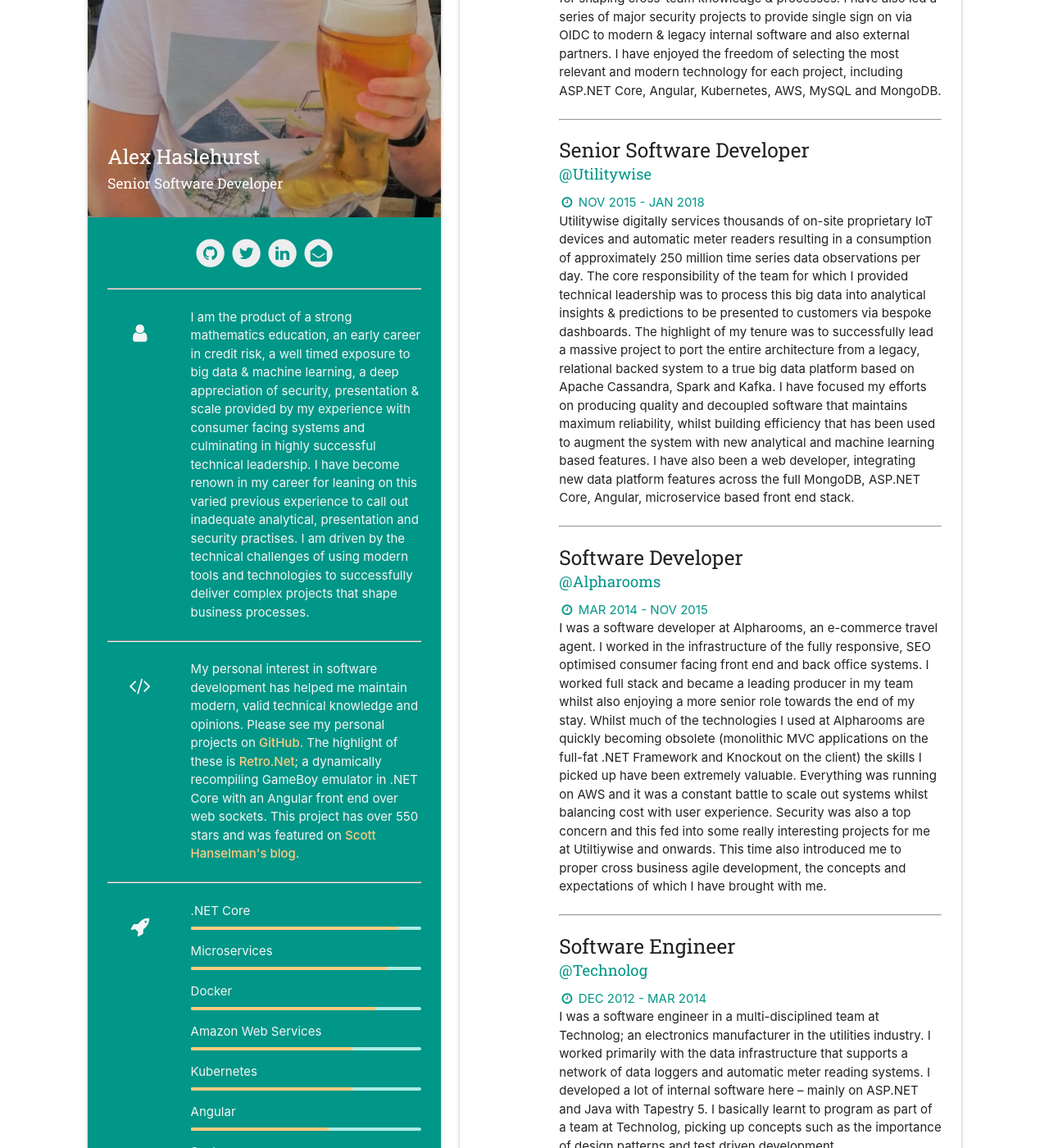
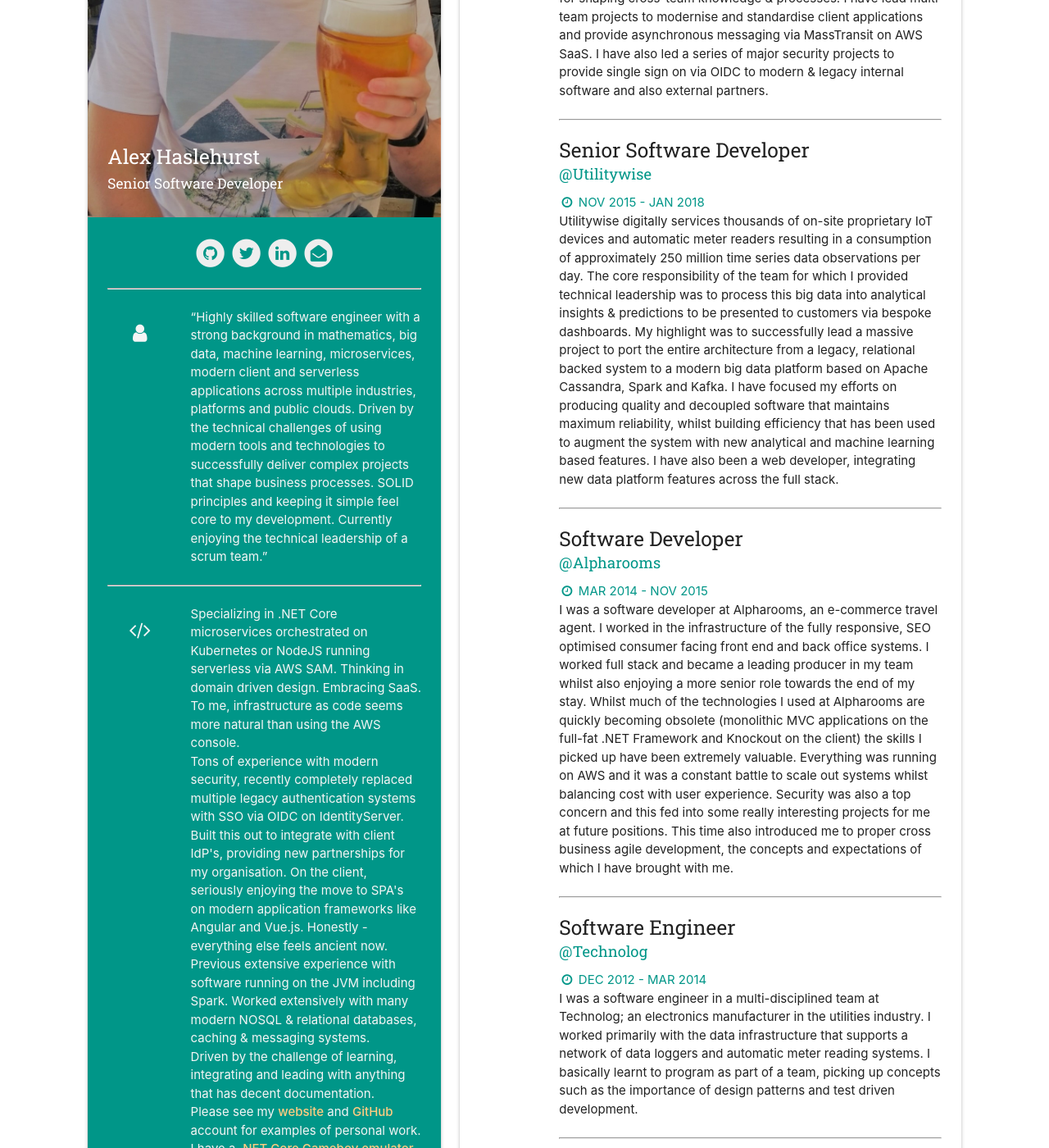
Before and after one commit to axle-h/axle-h.github.io, a Jekyll site: the page built from about.md, in a window 1280 px wide and 1400 px high, scrolled down 432 px. Shown: the whole window at 82% size. Built offline with Jekyll 4.4.1, drawn with Linux system fonts in a browser that asks for light colours; some of the changed text lies outside the part shown.

Commit message:
Updated profile

```diff
--- a/_layouts/about.html
+++ b/_layouts/about.html
@@ -29,12 +29,12 @@
                         </div>
                         <div class="col m12 s12 l9">
                             <p>
-                                I am the product of a strong mathematics education, an early career in credit risk, a well timed exposure to
-                                big data &amp; machine learning, a deep appreciation of security, presentation &amp; scale provided
-                                by my experience with consumer facing systems and culminating in highly successful technical leadership.
-                                I have become renown in my career for leaning on this varied previous experience to call out inadequate analytical,
-                                presentation and security practises.
-                                I am driven by the technical challenges of using modern tools and technologies to successfully deliver complex projects that shape business processes.
+                                “Highly skilled software engineer with a strong background in mathematics, big data, machine learning,
+                                microservices, modern client and serverless applications across multiple industries, platforms and
+                                public clouds. Driven by the technical challenges of using modern tools and technologies to successfully
+                                deliver complex projects that shape business processes.
+                                SOLID principles and keeping it simple feel core to my development.
+                                Currently enjoying the technical leadership of a scrum team.”
                             </p>
                         </div>
                     </div>
@@ -47,11 +47,26 @@
                         </div>
                         <div class="col m12 s12 l9">
                             <p>
-                                My personal interest in software development has helped me maintain modern, valid technical knowledge and opinions.
-                                Please see my personal projects on <a href="https://github.com/axle-h">GitHub</a>.
-                                The highlight of these is <a href="https://github.com/axle-h/Retro.Net">Retro.Net</a>;
-                                a dynamically recompiling GameBoy emulator in .NET Core with an Angular front end over web sockets.
-                                This project has over 550 stars and was featured on
+                                Specializing in .NET Core microservices orchestrated on Kubernetes or NodeJS running serverless via AWS SAM.
+                                Thinking in domain driven design.
+                                Embracing SaaS.
+                                To me, infrastructure as code seems more natural than using the AWS console.
+                            </p>
+                            <p>
+                                Tons of experience with modern security, recently completely replaced multiple legacy authentication
+                                systems with SSO via OIDC on IdentityServer.
+                                Built this out to integrate with client IdP's, providing new partnerships for my organisation.
+                                On the client, seriously enjoying the move to SPA's on modern application frameworks like Angular and Vue.js. Honestly - everything else feels ancient now.
+                                Previous extensive experience with software running on the JVM including Spark.
+                                Worked extensively with many modern NOSQL & relational databases, caching & messaging systems.
+                            </p>
+                            <p>
+                                Driven by the challenge of learning, integrating and leading with anything that has decent documentation.
+                            </p>
+                            <p>
+                                Please see my <a href="https://ax-h.com">website</a> and <a href="https://github.com/axle-h">GitHub</a> account for examples of personal work.
+                                I have a <a href="https://github.com/axle-h/Retro.Net">.NET Core Gameboy emulator</a> on there with over 550 stars
+                                that was featured on
                                 <a href="https://www.hanselman.com/blog/AMultiplayerServersideGameBoyEmulatorWrittenInNETCoreAndAngular.aspx">
                                     Scott Hanselman's blog.
                                 </a>
@@ -126,7 +141,7 @@
                         <div class="col s12 m12 l10">
                             <h4><i class="fa fa-suitcase hide-on-large-only"></i> Work Experience</h4>
                             <h5>
-                                Senior Software Developer
+                                Lead/Senior Software Developer
                                 <br>
                                 <small class="blue-grey-text darken-4">
                                     <a href="https://www.westfieldhealth.com/">@Westfield Health</a>
@@ -139,9 +154,8 @@
                                 cloud based solution based on a microservice architecture. I have been successfully providing technical leadership
                                 for a feature squad responsible for product management.
                                 My team is well known for our velocity, quality and for shaping cross-team knowledge &amp; processes.
+                                I have lead multi team projects to modernise and standardise client applications and provide asynchronous messaging via MassTransit on AWS SaaS.
                                 I have also led a series of major security projects to provide single sign on via OIDC to modern &amp; legacy internal software and also external partners.
-                                I have enjoyed the freedom of selecting the most relevant and modern technology for each project,
-                                including ASP.NET Core, Angular, Kubernetes, AWS, MySQL and MongoDB.
                             </p>
 
                             <hr>
@@ -159,12 +173,11 @@
                                 resulting in a consumption of approximately 250 million time series data observations per day.
                                 The core responsibility of the team for which I provided technical leadership was to process
                                 this big data into analytical insights &amp; predictions to be presented to customers via bespoke dashboards.
-                                The highlight of my tenure was to successfully lead a massive project to port the entire architecture
-                                from a legacy, relational backed system to a true big data platform based on Apache Cassandra, Spark and Kafka.
+                                My highlight was to successfully lead a massive project to port the entire architecture
+                                from a legacy, relational backed system to a modern big data platform based on Apache Cassandra, Spark and Kafka.
                                 I have focused my efforts on producing quality and decoupled software  that maintains maximum reliability,
                                 whilst building efficiency that has been used to augment the system with new analytical and machine learning
-                                based features. I have also been a web developer, integrating new data platform features across the full MongoDB,
-                                ASP.NET Core, Angular, microservice based front end stack.
+                                based features. I have also been a web developer, integrating new data platform features across the full stack.
                             </p>
 
                             <hr>
@@ -185,8 +198,8 @@
                                 quickly becoming obsolete (monolithic MVC applications on the full-fat .NET Framework and
                                 Knockout on the client) the skills I picked up have been extremely valuable. Everything was running
                                 on AWS and it was a constant battle to scale out systems whilst balancing cost with user experience.
-                                Security was also a top concern and this fed into some really interesting projects for me at
-                                Utiltiywise and onwards. This time also introduced me to proper cross business agile development, the concepts
+                                Security was also a top concern and this fed into some really interesting projects for me
+                                at future positions. This time also introduced me to proper cross business agile development, the concepts
                                 and expectations of which I have brought with me.
                             </p>
 
@@ -203,8 +216,7 @@
                             <p>
                                 I was a software engineer in a multi-disciplined team at Technolog; an electronics manufacturer in
                                 the utilities industry. I worked primarily with the data infrastructure that supports a network of data
-                                loggers and automatic meter reading systems. I developed a lot of internal software here – mainly
-                                on ASP.NET and Java with Tapestry 5. I basically learnt to program as part of a team at Technolog,
+                                loggers and automatic meter reading systems. I basically learnt to program as part of a team,
                                 picking up concepts such as the importance of design patterns and test driven development.
                             </p>
 
```
Also changed, not shown: other parts of _layouts/about.html (+2 -2 lines).
